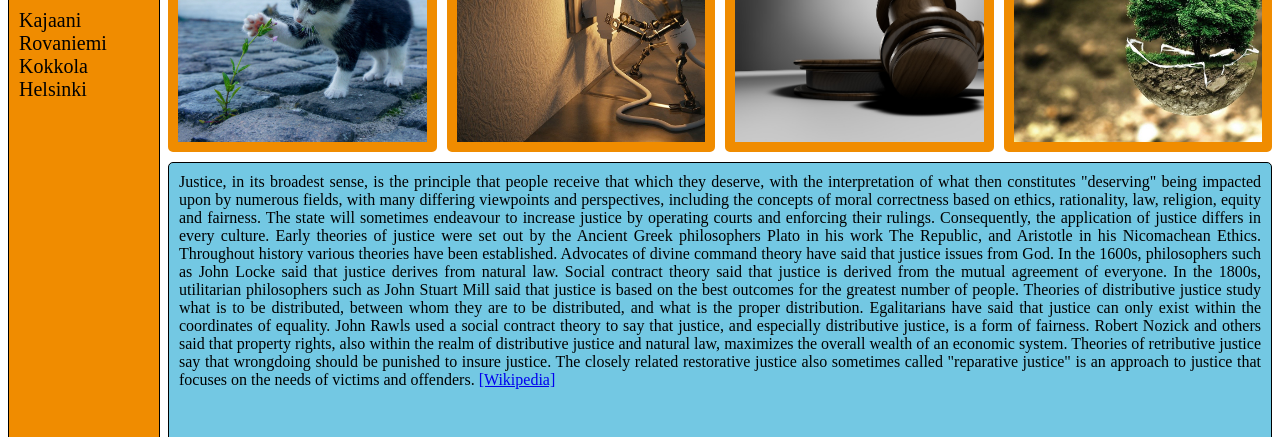
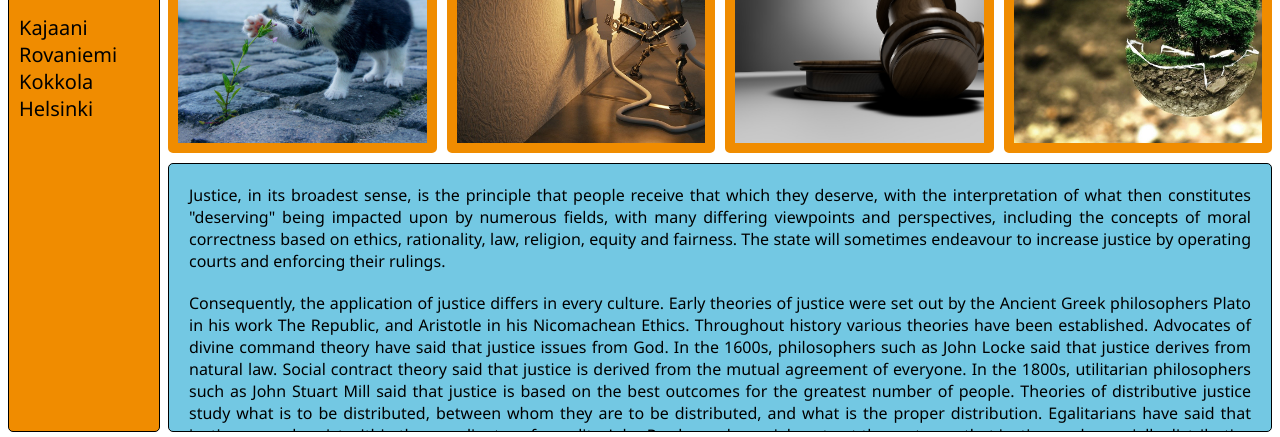
Before and after one commit to Aktonen/Oulun-teemasivu, a plain HTML site: page pages/fair.html in a window 1280 px wide. Shown: the part 192-629 px from the top of the page. Drawn offline with Linux system fonts and the light colour scheme.

Commit message:
Made changes to article and added font

```diff
--- a/pages/fair.html
+++ b/pages/fair.html
@@ -27,9 +27,12 @@
         </nav>
 
         <article>
-            Justice, in its broadest sense, is the principle that people receive that which they deserve, with the interpretation of what then constitutes "deserving" being impacted upon by numerous fields, with many differing viewpoints and perspectives, including the concepts of moral correctness based on ethics, rationality, law, religion, equity and fairness. The state will sometimes endeavour to increase justice by operating courts and enforcing their rulings.
-
-            Consequently, the application of justice differs in every culture. Early theories of justice were set out by the Ancient Greek philosophers Plato in his work The Republic, and Aristotle in his Nicomachean Ethics. Throughout history various theories have been established. Advocates of divine command theory have said that justice issues from God. In the 1600s, philosophers such as John Locke said that justice derives from natural law. Social contract theory said that justice is derived from the mutual agreement of everyone. In the 1800s, utilitarian philosophers such as John Stuart Mill said that justice is based on the best outcomes for the greatest number of people. Theories of distributive justice study what is to be distributed, between whom they are to be distributed, and what is the proper distribution. Egalitarians have said that justice can only exist within the coordinates of equality. John Rawls used a social contract theory to say that justice, and especially distributive justice, is a form of fairness. Robert Nozick and others said that property rights, also within the realm of distributive justice and natural law, maximizes the overall wealth of an economic system. Theories of retributive justice say that wrongdoing should be punished to insure justice. The closely related restorative justice also sometimes called "reparative justice" is an approach to justice that focuses on the needs of victims and offenders.
+            <div>
+                Justice, in its broadest sense, is the principle that people receive that which they deserve, with the interpretation of what then constitutes "deserving" being impacted upon by numerous fields, with many differing viewpoints and perspectives, including the concepts of moral correctness based on ethics, rationality, law, religion, equity and fairness. The state will sometimes endeavour to increase justice by operating courts and enforcing their rulings.
+            </div>
+            <div>
+                Consequently, the application of justice differs in every culture. Early theories of justice were set out by the Ancient Greek philosophers Plato in his work The Republic, and Aristotle in his Nicomachean Ethics. Throughout history various theories have been established. Advocates of divine command theory have said that justice issues from God. In the 1600s, philosophers such as John Locke said that justice derives from natural law. Social contract theory said that justice is derived from the mutual agreement of everyone. In the 1800s, utilitarian philosophers such as John Stuart Mill said that justice is based on the best outcomes for the greatest number of people. Theories of distributive justice study what is to be distributed, between whom they are to be distributed, and what is the proper distribution. Egalitarians have said that justice can only exist within the coordinates of equality. John Rawls used a social contract theory to say that justice, and especially distributive justice, is a form of fairness. Robert Nozick and others said that property rights, also within the realm of distributive justice and natural law
+            </div>
             <a href="https://en.wikipedia.org/wiki/Justice" class="Wikipedia" target="_blank"> [Wikipedia] </a>
         </article>
 
--- a/styles/fair.css
+++ b/styles/fair.css
@@ -4,6 +4,7 @@
     grid-template-rows: auto auto 2fr auto;
     gap: 10px;
     height: 100vh;
+    font-family: 'Segoe UI', 'Open Sans', 'Helvetica Neue', sans-serif;
 }
 
 header {
@@ -137,6 +138,16 @@ article {
     padding: 10px;
     text-align: justify;
     text-size-adjust: auto;
+}
+
+article div {
+    display: block;
+    padding: 10px;
+}
+
+article a {
+    display: block;
+    padding: 10px;
 }
 
 footer {
--- a/styles/intelligent.css
+++ b/styles/intelligent.css
@@ -4,6 +4,7 @@
     grid-template-rows: auto auto 2fr auto;
     gap: 10px;
     height: 100vh;
+    font-family: 'Segoe UI', 'Open Sans', 'Helvetica Neue', sans-serif;
 }
 
 header {
@@ -137,6 +138,16 @@ article {
     padding: 10px;
     text-align: justify;
     text-size-adjust: auto;
+}
+
+article div {
+    display: block;
+    padding: 10px;
+}
+
+article a {
+    display: block;
+    padding: 10px;
 }
 
 footer {
--- a/styles/responsible.css
+++ b/styles/responsible.css
@@ -4,6 +4,7 @@
     grid-template-rows: auto auto 2fr auto;
     gap: 10px;
     height: 100vh;
+    font-family: 'Segoe UI', 'Open Sans', 'Helvetica Neue', sans-serif;
 }
 
 header {
@@ -137,6 +138,16 @@ article {
     padding: 10px;
     text-align: justify;
     text-size-adjust: auto;
+}
+
+article div {
+    display: block;
+    padding: 10px;
+}
+
+article a {
+    display: block;
+    padding: 10px;
 }
 
 footer {
--- a/styles/styles.css
+++ b/styles/styles.css
@@ -4,6 +4,7 @@
     grid-template-rows: auto auto 2fr auto;
     gap: 10px;
     height: 100vh;
+    font-family: 'Segoe UI', 'Open Sans', 'Helvetica Neue', sans-serif;
 }
 
 header {
@@ -137,6 +138,16 @@ article {
     padding: 10px;
     text-align: justify;
     text-size-adjust: auto;
+}
+
+article div {
+    display: block;
+    padding: 10px;
+}
+
+article a {
+    display: block;
+    padding: 10px;
 }
 
 footer {
@@ -313,7 +324,6 @@ footer img {
     nav:hover > a {
         visibility: visible;
         font-size: 0.75em;
-
     }
     nav:hover h4 {
         visibility: visible;
```
Also changed, not shown: index.html (+6 -5 lines), pages/intelligent.html (+6 -3 lines), pages/responsible.html (+3 -1 lines), 1 other file.
